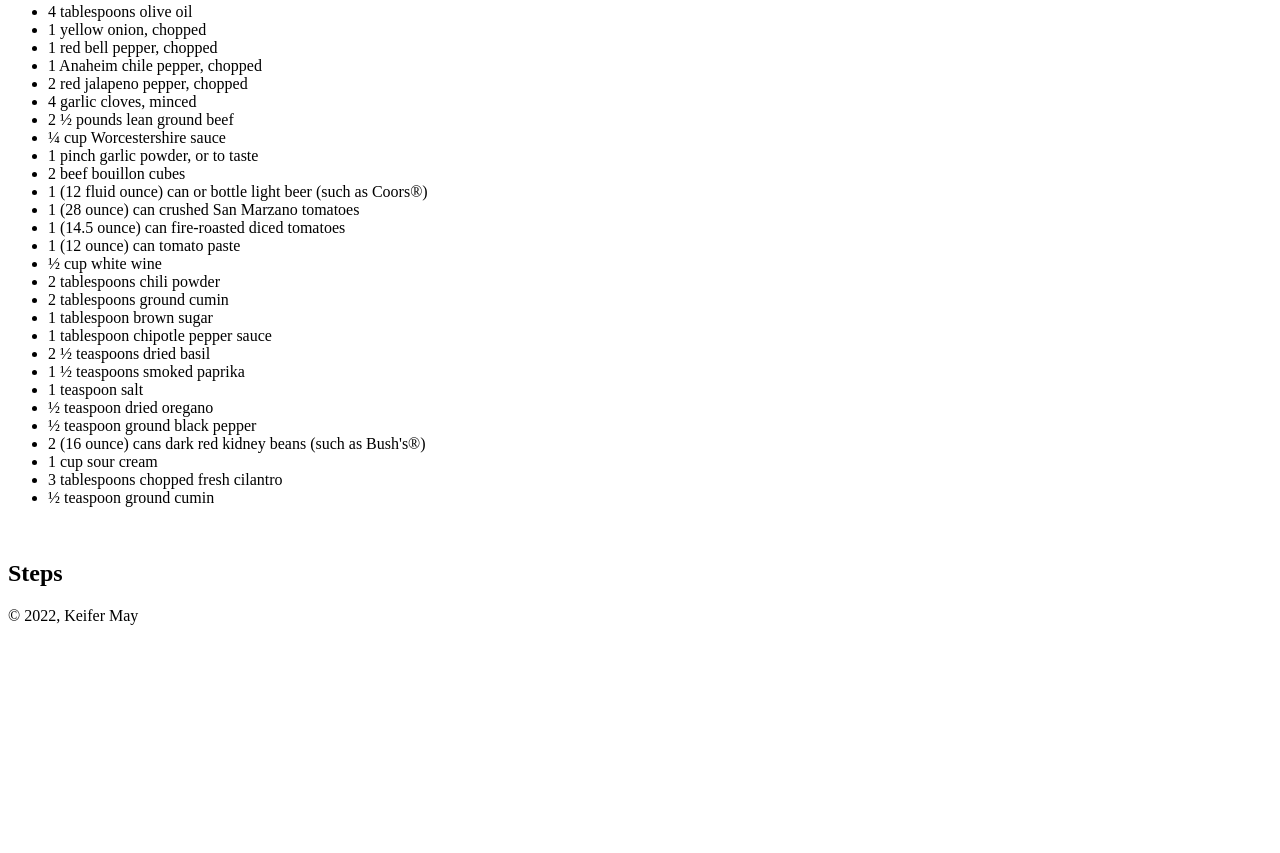
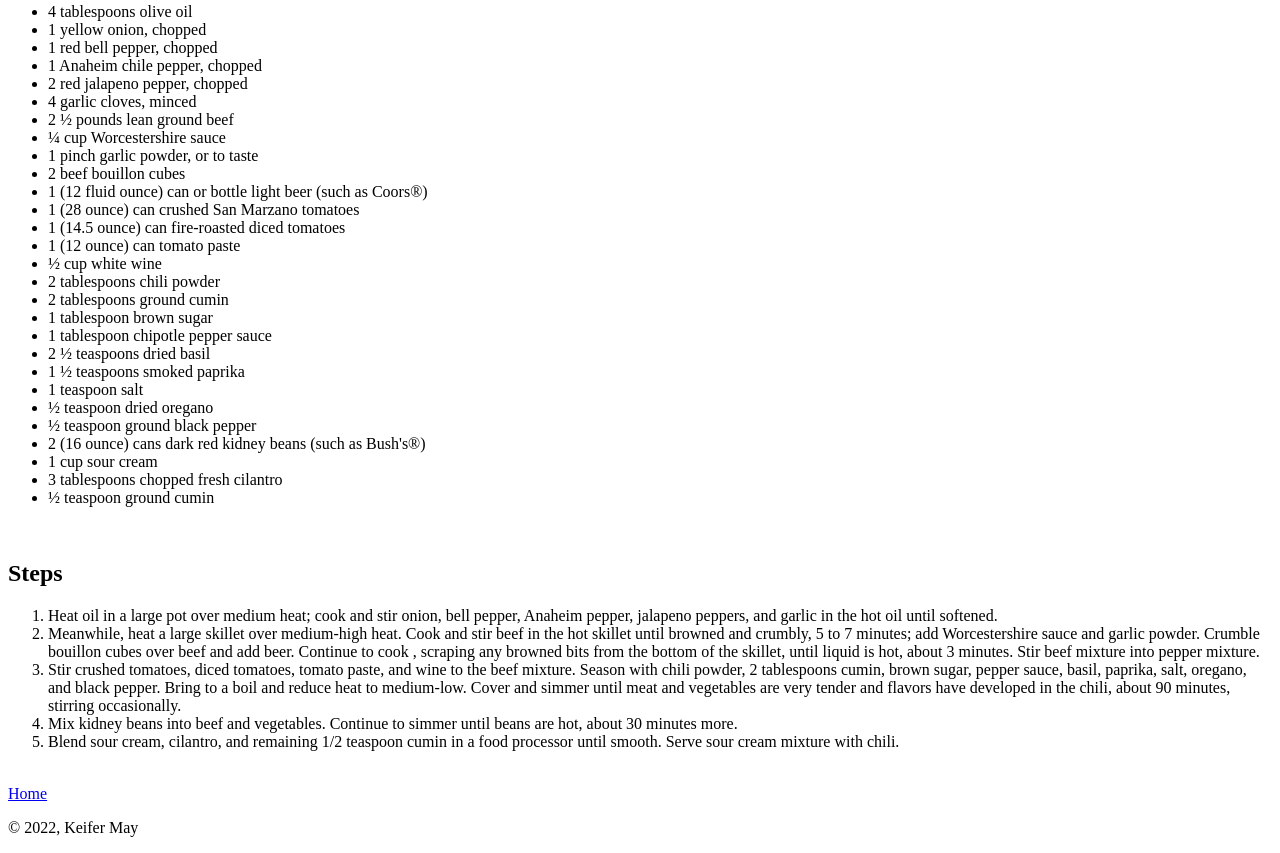
Before and after one commit to keifer-may/odin-recipes, a plain HTML site: page recipes/best-damn-chili.html in a window 1280 px wide. Shown: the part 585-1438 px from the top of the page. Before the commit the page ends 1226 px from the top, so only its background shows below. Drawn offline with Linux system fonts and the light colour scheme.

Commit message:
Add steps to recipes & add link to home
Each recipe should have an ordered list of directions for the recipe
and an anchor tag that will take the user back to the root index.html.

```diff
--- a/recipes/best-damn-chili.html
+++ b/recipes/best-damn-chili.html
@@ -46,8 +46,24 @@
     <br>
     <h2>Steps</h2>
     <ol>
-
+        <li>
+            Heat oil in a large pot over medium heat; cook and stir onion, bell pepper, Anaheim pepper, jalapeno peppers, and garlic in the hot oil until softened.
+        </li>
+        <li>
+            Meanwhile, heat a large skillet over medium-high heat. Cook and stir beef in the hot skillet until browned and crumbly, 5 to 7 minutes; add Worcestershire sauce and garlic powder. Crumble bouillon cubes over beef and add beer. Continue to cook , scraping any browned bits from the bottom of the skillet, until liquid is hot, about 3 minutes. Stir beef mixture into pepper mixture.
+        </li>
+        <li>
+            Stir crushed tomatoes, diced tomatoes, tomato paste, and wine to the beef mixture. Season with chili powder, 2 tablespoons cumin, brown sugar, pepper sauce, basil, paprika, salt, oregano, and black pepper. Bring to a boil and reduce heat to medium-low. Cover and simmer until meat and vegetables are very tender and flavors have developed in the chili, about 90 minutes, stirring occasionally.
+        </li>
+        <li>
+            Mix kidney beans into beef and vegetables. Continue to simmer until beans are hot, about 30 minutes more.
+        </li>
+        <li>
+            Blend sour cream, cilantro, and remaining 1/2 teaspoon cumin in a food processor until smooth. Serve sour cream mixture with chili.
+        </li>
     </ol>
+    <br>
+    <a href="../index.html">Home</a>
 </body>
 <footer>
     <p>&copy; <script>document.write(new Date().getFullYear());</script>, Keifer May</p>
```
Also changed, not shown: recipes/slow-cooker-beef-stroganoff.html (+11 -1 lines), recipes/white-cheddar-mac-and-cheese.html (+17 -1 lines).
